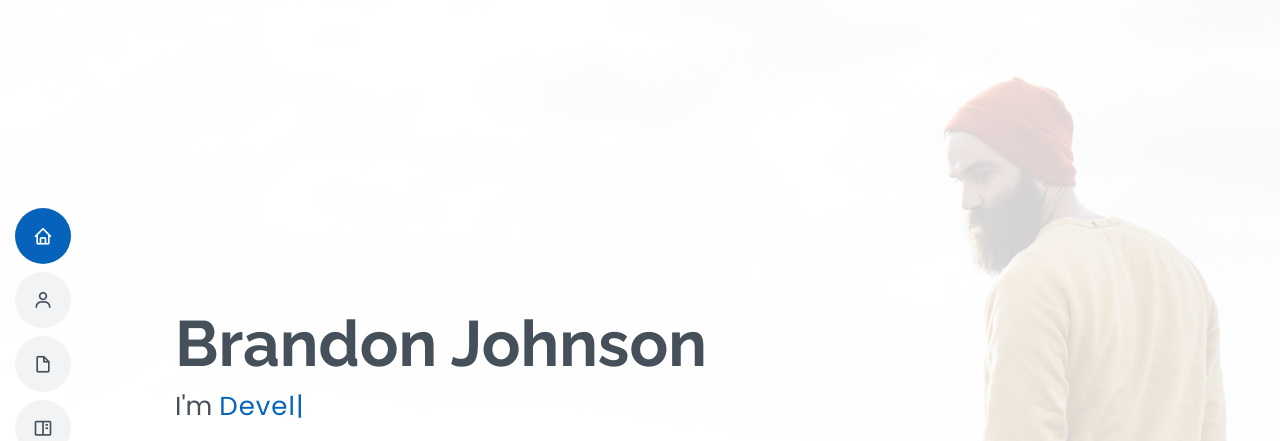
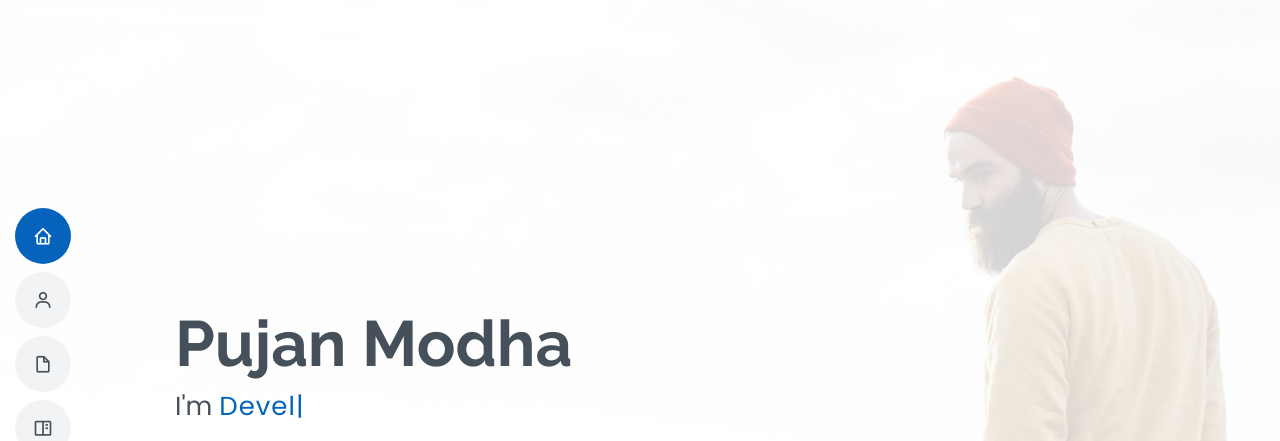
Before and after one commit to PujanModha/Demo, a plain HTML site: page index.html in a window 1280 px wide. Shown: the top 441 px of the page. Drawn offline with nearby package versions, Linux system fonts and the light colour scheme.

Commit message:
Update index.html

```diff
--- a/index.html
+++ b/index.html
@@ -59,7 +59,7 @@
   <!-- ======= Hero Section ======= -->
   <section id="hero" class="d-flex flex-column justify-content-center">
     <div class="container" data-aos="zoom-in" data-aos-delay="100">
-      <h1>Brandon Johnson</h1>
+      <h1>Pujan Modha</h1>
       <p>I'm <span class="typed" data-typed-items="Designer, Developer, Freelancer, Photographer"></span></p>
       <div class="social-links">
         <a href="#" class="twitter"><i class="bx bxl-twitter"></i></a>
@@ -247,7 +247,7 @@
           <div class="col-lg-6">
             <h3 class="resume-title">Sumary</h3>
             <div class="resume-item pb-0">
-              <h4>Brandon Johnson</h4>
+              <h4>Pujan Modha</h4>
               <p><em>Innovative and deadline-driven Graphic Designer with 3+ years of experience designing and developing user-centered digital/print marketing material from initial concept to final, polished deliverable.</em></p>
               <ul>
                 <li>Portland par 127,Orlando, FL</li>
@@ -692,7 +692,7 @@
   <!-- ======= Footer ======= -->
   <footer id="footer">
     <div class="container">
-      <h3>Brandon Johnson</h3>
+      <h3>Pujan Modha</h3>
       <p>Et aut eum quis fuga eos sunt ipsa nihil. Labore corporis magni eligendi fuga maxime saepe commodi placeat.</p>
       <div class="social-links">
         <a href="#" class="twitter"><i class="bx bxl-twitter"></i></a>
```
